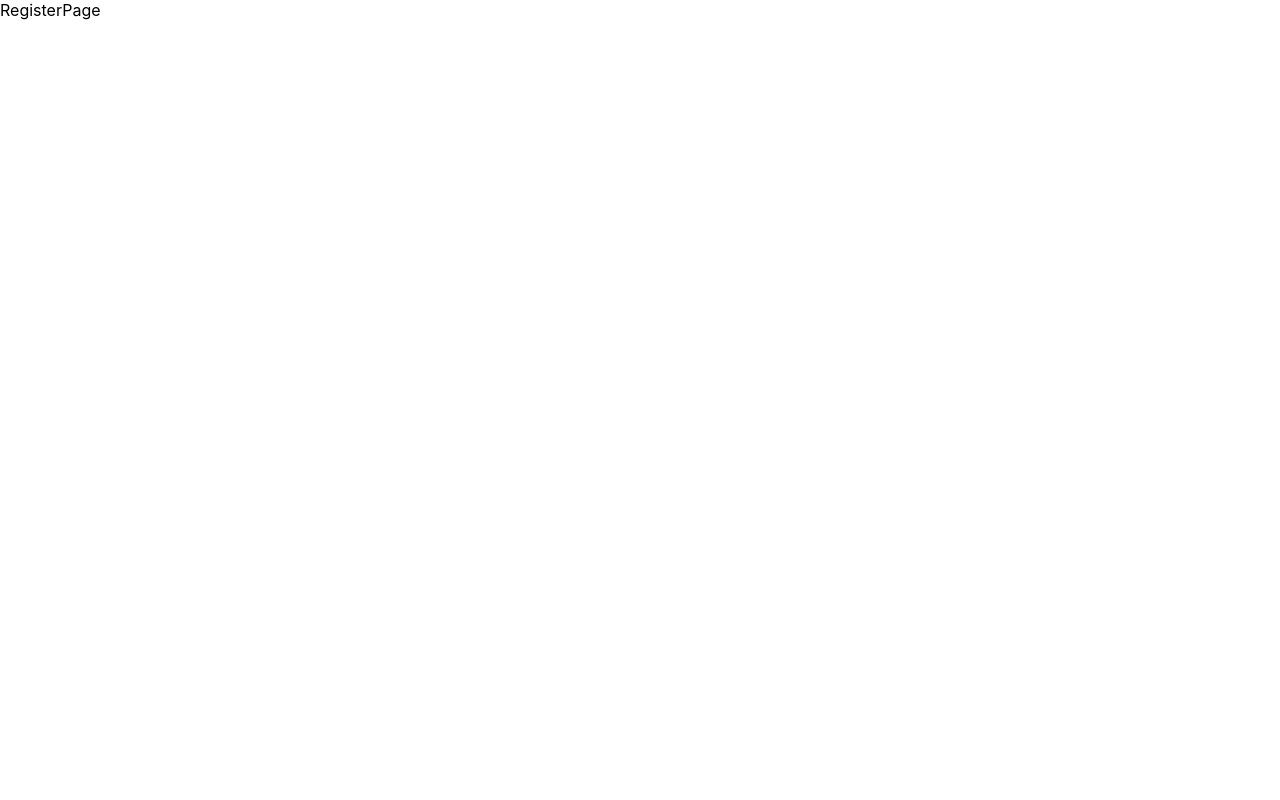
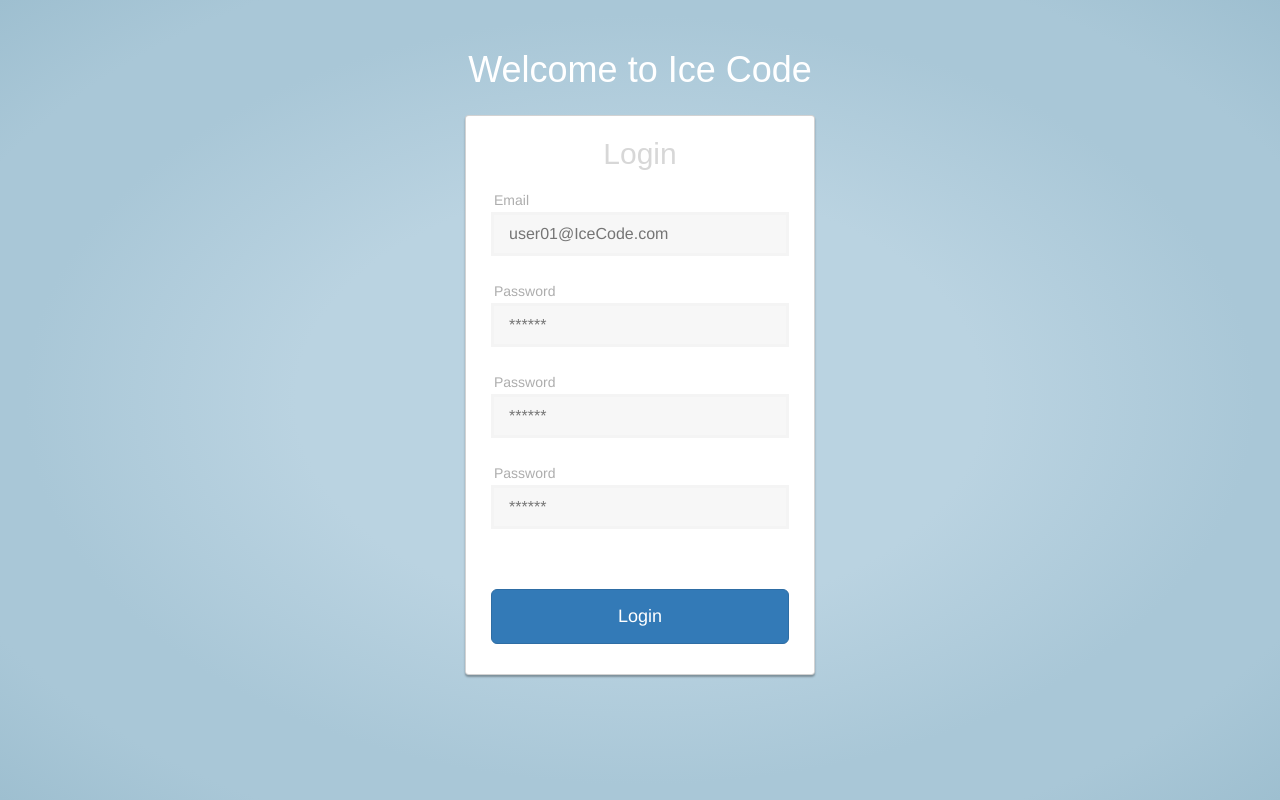
Before and after one commit to Chaeyeon1/memo_web, a React (Create React App) app in the folder memo_web/: page /register in a window 1280 px wide. Built offline with nearby package versions, Linux system fonts and the light colour scheme.

Commit message:
로그인

```diff
--- a/memo_web/package.json
+++ b/memo_web/package.json
@@ -6,6 +6,7 @@
     "@testing-library/jest-dom": "^5.16.5",
     "@testing-library/react": "^13.4.0",
     "@testing-library/user-event": "^13.5.0",
+    "bootstrap": "^5.2.1",
     "react": "^18.2.0",
     "react-dom": "^18.2.0",
     "react-router": "^6.4.1",
--- /dev/null
+++ b/memo_web/src/components/views/LandingPage/LandingPage.css
@@ -0,0 +1,208 @@
+body,
+html {
+  height: 100%;
+  background-repeat: no-repeat;
+  background: rgb(185, 210, 224); /* Old browsers */
+  background: -moz-radial-gradient(
+    center,
+    ellipse cover,
+    rgba(185, 210, 224, 1) 0%,
+    rgba(187, 214, 228, 1) 0%,
+    rgba(186, 211, 225, 1) 15%,
+    rgba(186, 211, 225, 1) 38%,
+    rgba(169, 199, 215, 1) 68%,
+    rgba(169, 199, 215, 1) 68%,
+    rgba(169, 199, 215, 1) 82%,
+    rgba(158, 191, 208, 1) 100%
+  ); /* FF3.6-15 */
+  background: -webkit-radial-gradient(
+    center,
+    ellipse cover,
+    rgba(185, 210, 224, 1) 0%,
+    rgba(187, 214, 228, 1) 0%,
+    rgba(186, 211, 225, 1) 15%,
+    rgba(186, 211, 225, 1) 38%,
+    rgba(169, 199, 215, 1) 68%,
+    rgba(169, 199, 215, 1) 68%,
+    rgba(169, 199, 215, 1) 82%,
+    rgba(158, 191, 208, 1) 100%
+  ); /* Chrome10-25,Safari5.1-6 */
+  background: radial-gradient(
+    ellipse at center,
+    rgba(185, 210, 224, 1) 0%,
+    rgba(187, 214, 228, 1) 0%,
+    rgba(186, 211, 225, 1) 15%,
+    rgba(186, 211, 225, 1) 38%,
+    rgba(169, 199, 215, 1) 68%,
+    rgba(169, 199, 215, 1) 68%,
+    rgba(169, 199, 215, 1) 82%,
+    rgba(158, 191, 208, 1) 100%
+  ); /* W3C, IE10+, FF16+, Chrome26+, Opera12+, Safari7+ */
+  filter: progid:DXImageTransform.Microsoft.gradient( startColorstr='#b9d2e0', endColorstr='#9ebfd0',GradientType=1 ); /* IE6-9 fallback on horizontal gradient */
+}
+
+.login_box {
+  background: #f7f7f7;
+  border: 3px solid #f4f4f4;
+  padding-left: 15px;
+  margin-bottom: 25px;
+}
+.input_title {
+  color: rgba(164, 164, 164, 0.9);
+  padding-left: 3px;
+  margin-bottom: 2px;
+}
+
+hr {
+  width: 100%;
+}
+
+.welcome {
+  font-family: "myriad-pro", sans-serif;
+  font-style: normal;
+  font-weight: 100;
+  color: #ffffff;
+  margin-bottom: 25px;
+  margin-top: 50px;
+}
+
+.login_title {
+  font-family: "myriad-pro", sans-serif;
+  font-style: normal;
+  font-weight: 100;
+  color: rgba(164, 164, 164, 0.44);
+}
+
+.card-container.card {
+  max-width: 350px;
+}
+
+.btn {
+  font-weight: 700;
+  height: 36px;
+  -moz-user-select: none;
+  -webkit-user-select: none;
+  user-select: none;
+  cursor: default;
+  border-radius: 0;
+  background: #43a6eb;
+  height: 55px;
+  margin-bottom: 10px;
+}
+
+/*
+ * Card component
+ */
+.card {
+  background-color: #ffffff;
+  /* just in case there no content*/
+  padding: 1px 25px 30px;
+  margin: 0 auto 25px;
+  margin-top: 15%x;
+  /* shadows and rounded borders */
+  -moz-border-radius: 2px;
+  -webkit-border-radius: 2px;
+  border-radius: 2px;
+  -moz-box-shadow: 0px 2px 2px rgba(0, 0, 0, 0.3);
+  -webkit-box-shadow: 0px 2px 2px rgba(0, 0, 0, 0.3);
+  box-shadow: 0px 2px 2px rgba(0, 0, 0, 0.3);
+}
+
+.profile-img-card {
+  width: 96px;
+  height: 96px;
+  margin: 0 auto 10px;
+  display: block;
+  -moz-border-radius: 50%;
+  -webkit-border-radius: 50%;
+  border-radius: 50%;
+}
+
+/*
+ * Form styles
+ */
+.profile-name-card {
+  font-size: 16px;
+  font-weight: bold;
+  text-align: center;
+  margin: 10px 0 0;
+  min-height: 1em;
+}
+
+.reauth-email {
+  display: block;
+  color: #404040;
+  line-height: 2;
+  margin-bottom: 10px;
+  font-size: 14px;
+  text-align: center;
+  overflow: hidden;
+  text-overflow: ellipsis;
+  white-space: nowrap;
+  -moz-box-sizing: border-box;
+  -webkit-box-sizing: border-box;
+  box-sizing: border-box;
+}
+
+.form-signin #inputEmail,
+.form-signin #inputPassword {
+  direction: ltr;
+  height: 44px;
+  font-size: 16px;
+}
+
+.form-signin input[type="email"],
+.form-signin input[type="password"],
+.form-signin input[type="text"],
+.form-signin button {
+  width: 100%;
+  display: block;
+
+  z-index: 1;
+  position: relative;
+  -moz-box-sizing: border-box;
+  -webkit-box-sizing: border-box;
+  box-sizing: border-box;
+}
+
+.form-signin .form-control:focus {
+  border-color: rgb(104, 145, 162);
+  outline: 0;
+  -webkit-box-shadow: inset 0 1px 1px rgba(0, 0, 0, 0.075),
+    0 0 8px rgb(104, 145, 162);
+  box-shadow: inset 0 1px 1px rgba(0, 0, 0, 0.075), 0 0 8px rgb(104, 145, 162);
+}
+
+.btn.btn-signin {
+  /*background-color: #4d90fe; */
+  background-color: rgb(104, 145, 162);
+  /* background-color: linear-gradient(rgb(104, 145, 162), rgb(12, 97, 33));*/
+  padding: 0px;
+  font-weight: 700;
+  font-size: 14px;
+  height: 36px;
+  -moz-border-radius: 3px;
+  -webkit-border-radius: 3px;
+  border-radius: 3px;
+  border: none;
+  -o-transition: all 0.218s;
+  -moz-transition: all 0.218s;
+  -webkit-transition: all 0.218s;
+  transition: all 0.218s;
+}
+
+.btn.btn-signin:hover,
+.btn.btn-signin:active,
+.btn.btn-signin:focus {
+  background-color: rgb(12, 97, 33);
+}
+
+.forgot-password {
+  color: rgb(104, 145, 162);
+}
+
+.forgot-password:hover,
+.forgot-password:active,
+.forgot-password:focus {
+  color: rgb(12, 97, 33);
+}
--- a/memo_web/src/components/views/LandingPage/LandingPage.js
+++ b/memo_web/src/components/views/LandingPage/LandingPage.js
@@ -1,7 +1,55 @@
 import React from "react";
+import "./LandingPage.css";
 
 function LandingPage() {
-  return <div>LandingPage</div>;
+  return (
+    <div>
+      <link
+        href="//maxcdn.bootstrapcdn.com/bootstrap/3.3.0/css/bootstrap.min.css"
+        rel="stylesheet"
+        id="bootstrap-css"
+      />
+      <script src="//maxcdn.bootstrapcdn.com/bootstrap/3.3.0/js/bootstrap.min.js"></script>
+      <script src="//code.jquery.com/jquery-1.11.1.min.js"></script>
+
+      <script src="https://use.typekit.net/ayg4pcz.js"></script>
+      {/* <script>try{Typekit.load({ async: true });}catch(e){}</script> */}
+
+      <div class="container">
+        <h1 class="welcome text-center">Welcome to Ice Code</h1>
+        <div class="card card-container">
+          <h2 class="login_title text-center">Login</h2>
+
+          <form class="form-signin">
+            <span id="reauth-email" class="reauth-email"></span>
+            <p class="input_title">Email</p>
+            <input
+              type="text"
+              id="inputEmail"
+              class="login_box"
+              placeholder="user01@IceCode.com"
+              required
+              autofocus
+            />
+            <p class="input_title">Password</p>
+            <input
+              type="password"
+              id="inputPassword"
+              class="login_box"
+              placeholder="******"
+              required
+            />
+            <div id="remember" class="checkbox">
+              <label></label>
+            </div>
+            <button class="btn btn-lg btn-primary" type="submit">
+              Login
+            </button>
+          </form>
+        </div>
+      </div>
+    </div>
+  );
 }
 
 export default LandingPage;
--- a/memo_web/src/components/views/RegisterPage/RegisterPage.js
+++ b/memo_web/src/components/views/RegisterPage/RegisterPage.js
@@ -1,7 +1,71 @@
 import React from "react";
+import "../LandingPage/LandingPage";
 
-function RegisterPage() {
-  return <div>RegisterPage</div>;
+function LandingPage() {
+  return (
+    <div>
+      <link
+        href="//maxcdn.bootstrapcdn.com/bootstrap/3.3.0/css/bootstrap.min.css"
+        rel="stylesheet"
+        id="bootstrap-css"
+      />
+      <script src="//maxcdn.bootstrapcdn.com/bootstrap/3.3.0/js/bootstrap.min.js"></script>
+      <script src="//code.jquery.com/jquery-1.11.1.min.js"></script>
+
+      <script src="https://use.typekit.net/ayg4pcz.js"></script>
+      {/* <script>try{Typekit.load({ async: true });}catch(e){}</script> */}
+
+      <div class="container">
+        <h1 class="welcome text-center">Welcome to Ice Code</h1>
+        <div class="card card-container">
+          <h2 class="login_title text-center">Login</h2>
+
+          <form class="form-signin">
+            <span id="reauth-email" class="reauth-email"></span>
+            <p class="input_title">Email</p>
+            <input
+              type="text"
+              id="inputEmail"
+              class="login_box"
+              placeholder="user01@IceCode.com"
+              required
+              autofocus
+            />
+            <p class="input_title">Password</p>
+            <input
+              type="password"
+              id="inputPassword"
+              class="login_box"
+              placeholder="******"
+              required
+            />
+            <p class="input_title">Password</p>
+            <input
+              type="password"
+              id="inputPassword"
+              class="login_box"
+              placeholder="******"
+              required
+            />
+            <p class="input_title">Password</p>
+            <input
+              type="password"
+              id="inputPassword"
+              class="login_box"
+              placeholder="******"
+              required
+            />
+            <div id="remember" class="checkbox">
+              <label></label>
+            </div>
+            <button class="btn btn-lg btn-primary" type="submit">
+              Login
+            </button>
+          </form>
+        </div>
+      </div>
+    </div>
+  );
 }
 
-export default RegisterPage;
+export default LandingPage;
```
Also changed, not shown: memo_web/src/index.js (+7 -6 lines), 1 other file (tests, documents, lock files or other folders).
